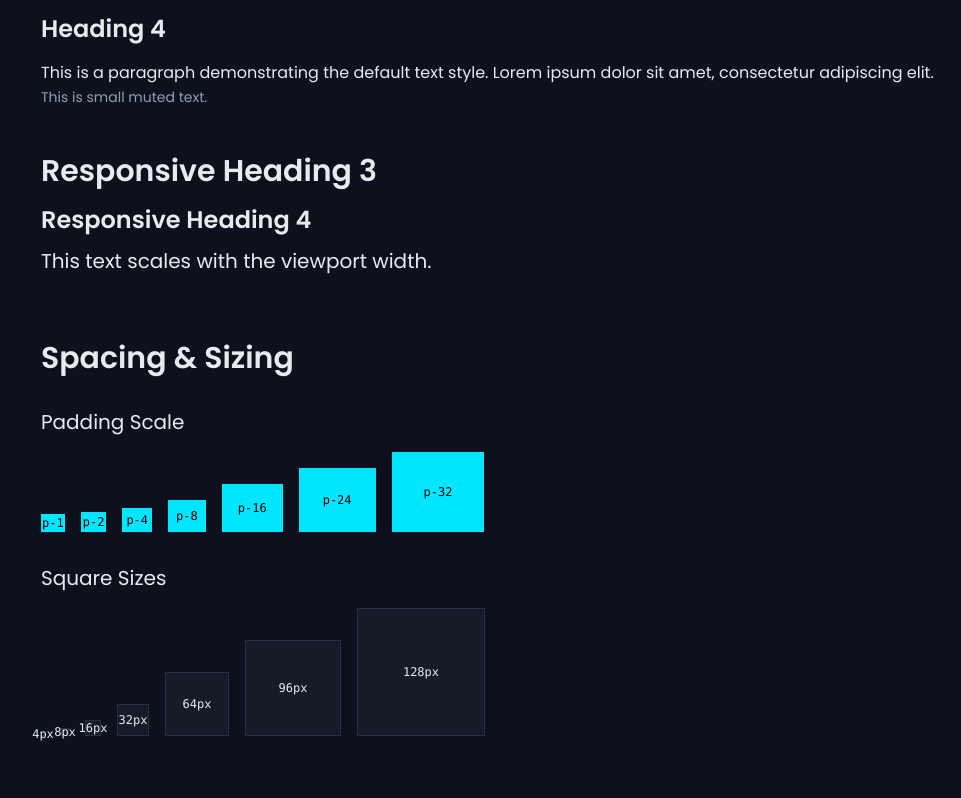
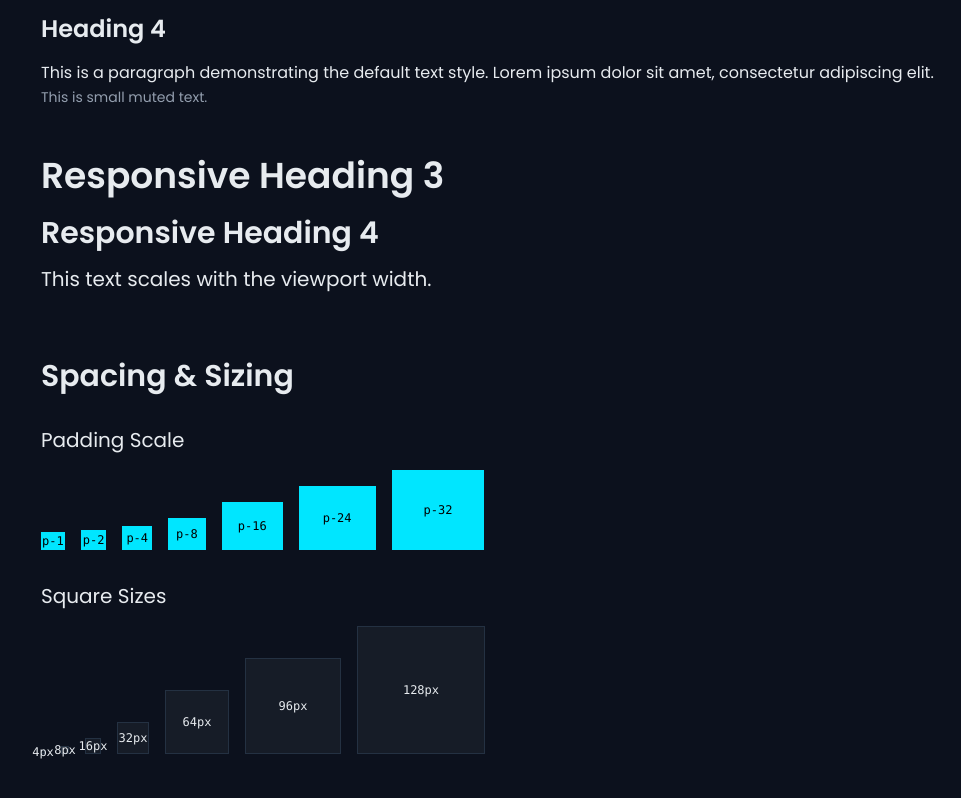
Before and after one commit to ferynd/Website, a Next.js app: page /style-guide in a window 1280 px wide. Shown: the part 2679-3477 px from the top of the page, without its empty margins (55-1016 px from the left). Built offline with nearby package versions, Linux system fonts and the light colour scheme.

Commit message:
refactor: unify responsive typography and bank color classes

```diff
--- a/app/globals.css
+++ b/app/globals.css
@@ -90,9 +90,9 @@ html, body {
     @screen sm { .section-xl { @apply py-28; } }
 
     /* Responsive typography utilities */
-    .text-responsive-3xl { font-size: clamp(1.5rem, 4vw + 1rem, 1.875rem); }
-    .text-responsive-2xl { font-size: clamp(1.25rem, 3vw + 0.5rem, 1.5rem); }
-    .text-responsive-xl { font-size: clamp(1.125rem, 2.5vw + 0.25rem, 1.25rem); }
+    .text-responsive-xl  { font-size: clamp(1rem, 1vw + 1rem, 1.25rem); }
+    .text-responsive-2xl { font-size: clamp(1.25rem, 1vw + 1.25rem, 1.875rem); }
+    .text-responsive-3xl { font-size: clamp(1.5rem, 1.5vw + 1.5rem, 2.25rem); }
   }
 
 /* Neon progress bar animation for the loading screen */
--- a/public/shared-styles.css
+++ b/public/shared-styles.css
@@ -83,9 +83,9 @@ body {
 .text-4xl { font-size: 2.25rem; }
 
 /* Responsive typography utilities */
-.text-responsive-3xl { font-size: clamp(1.5rem, 4vw + 1rem, 1.875rem); }
-.text-responsive-2xl { font-size: clamp(1.25rem, 3vw + 0.5rem, 1.5rem); }
-.text-responsive-xl { font-size: clamp(1.125rem, 2.5vw + 0.25rem, 1.25rem); }
+.text-responsive-xl  { font-size: clamp(1rem, 1vw + 1rem, 1.25rem); }
+.text-responsive-2xl { font-size: clamp(1.25rem, 1vw + 1.25rem, 1.875rem); }
+.text-responsive-3xl { font-size: clamp(1.5rem, 1.5vw + 1.5rem, 2.25rem); }
 
 /* Spacing utilities */
 .p-2 { padding: 0.5rem; }
```
Also changed, not shown: 2 other files (tests, documents, lock files or other folders).
